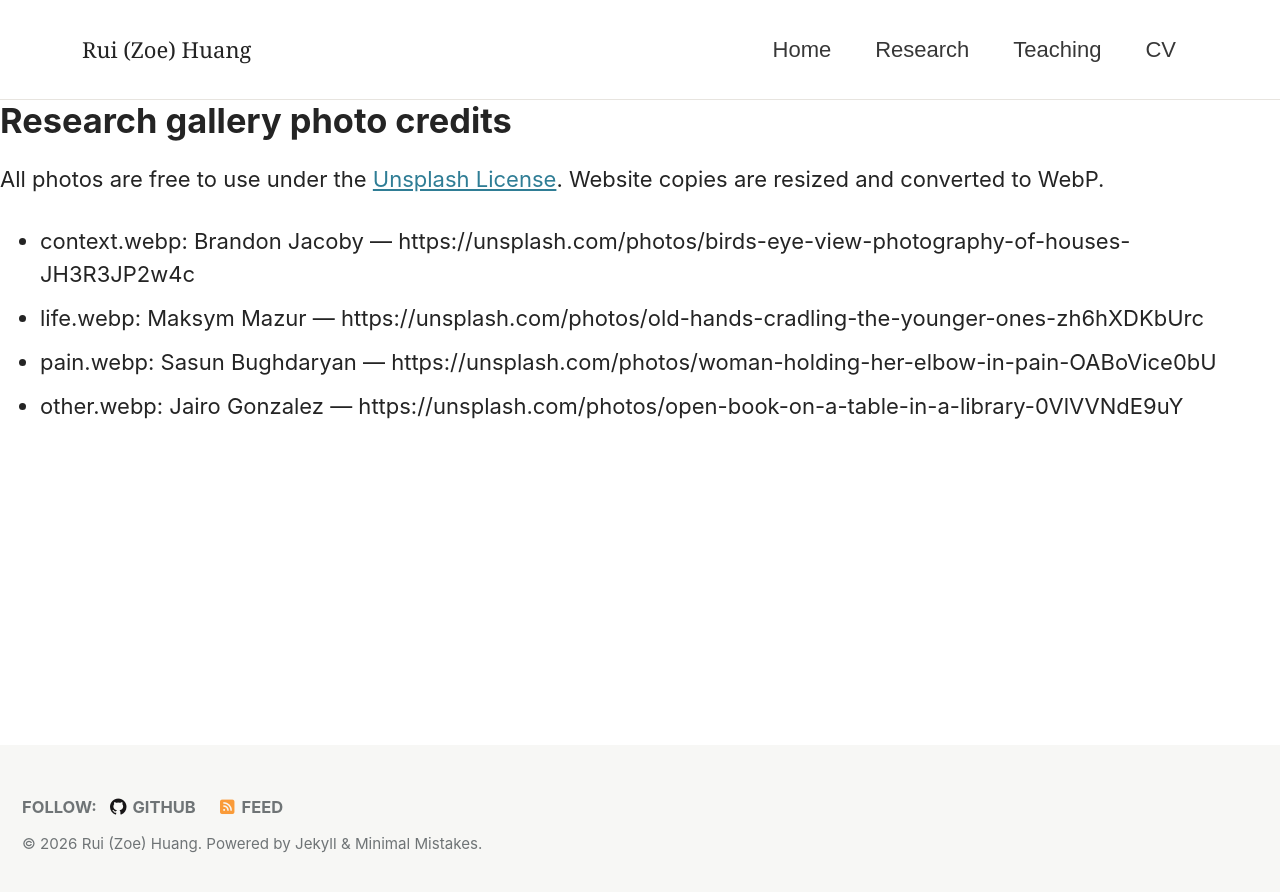
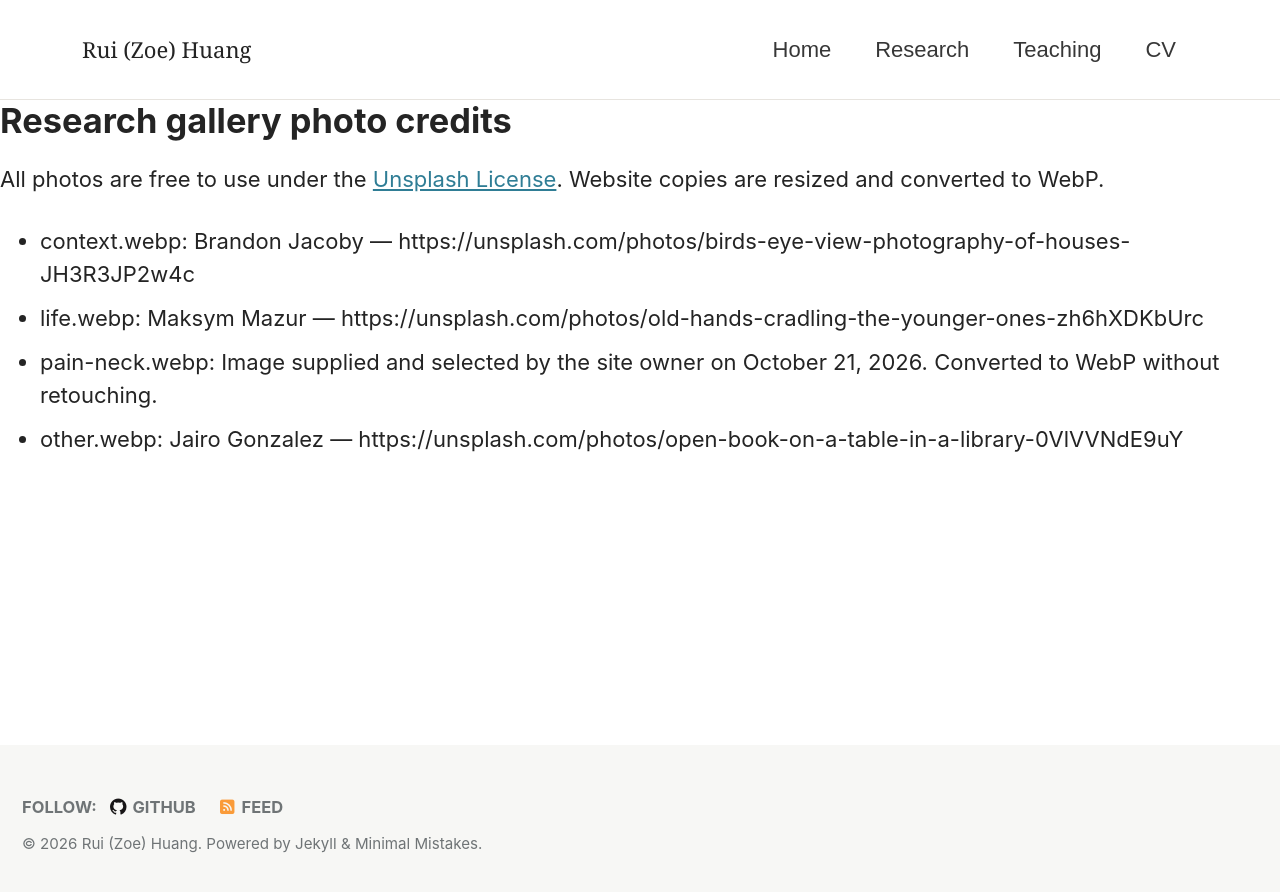
Before and after one commit to RuiZoeHuang/ruizoehuang.github.io, a Jekyll site: the page built from assets/images/research/credits.md, in a window 1280 px wide. Shown: the top 892 px of the page. Built offline with Jekyll 4.4.1, drawn with Linux system fonts in a browser that asks for light colours; cached includes are drawn as plain includes; our own code applies the rules of GitHub Pages for plain Markdown files.

Commit message:
Use selected neck photo for Pain and Pain Disparities

```diff
--- a/assets/images/research/credits.md
+++ b/assets/images/research/credits.md
@@ -4,5 +4,5 @@
 
 - context.webp: Brandon Jacoby — https://unsplash.com/photos/birds-eye-view-photography-of-houses-JH3R3JP2w4c
 - life.webp: Maksym Mazur — https://unsplash.com/photos/old-hands-cradling-the-younger-ones-zh6hXDKbUrc
-- pain.webp: Sasun Bughdaryan — https://unsplash.com/photos/woman-holding-her-elbow-in-pain-OABoVice0bU
+- pain-neck.webp: Image supplied and selected by the site owner on October 21, 2026. Converted to WebP without retouching.
 - other.webp: Jairo Gonzalez — https://unsplash.com/photos/open-book-on-a-table-in-a-library-0VlVVNdE9uY
```
Also changed, not shown: _pages/research.md (+1 -1 lines), assets/images/research/pain-neck.webp (added).
